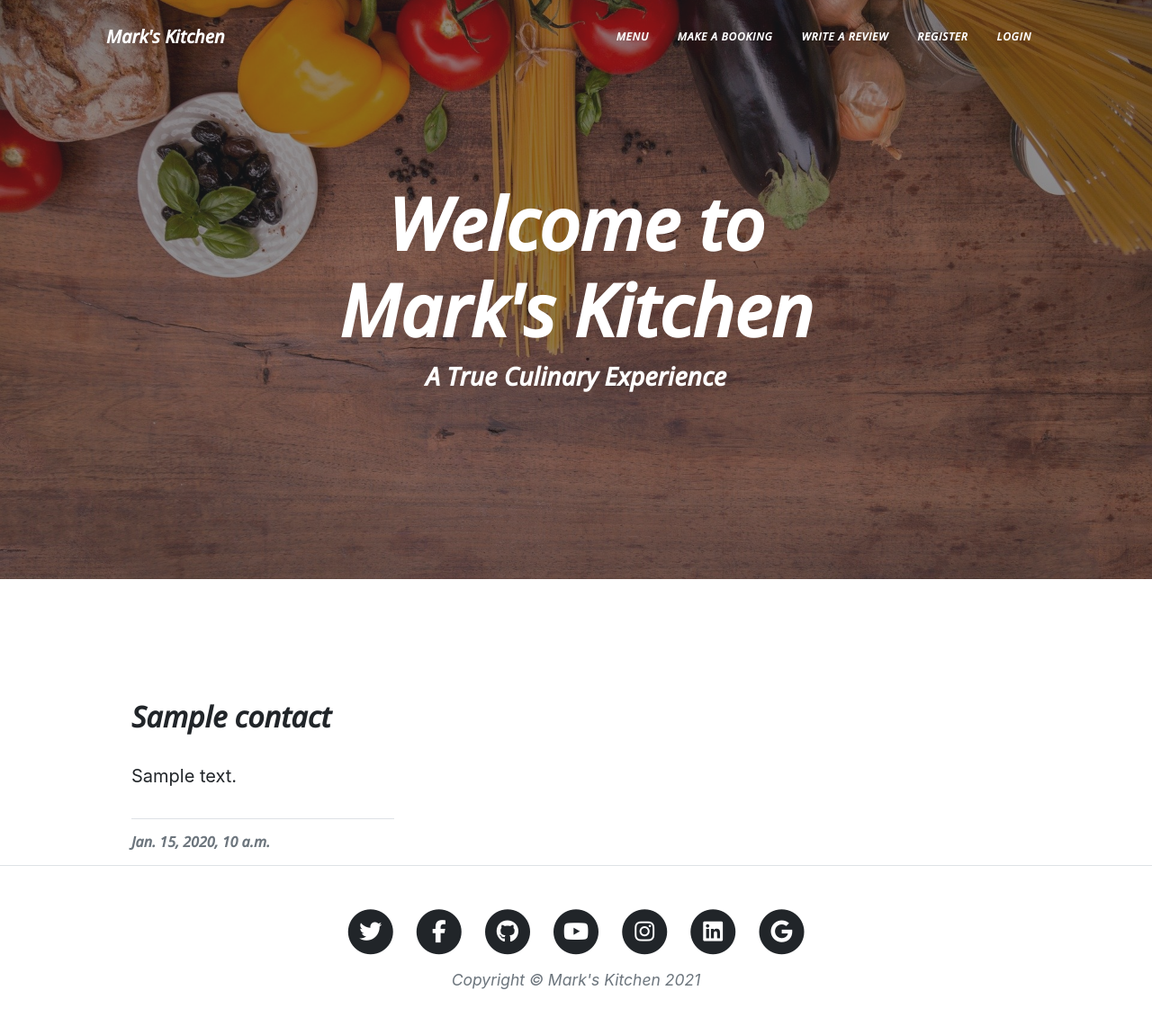
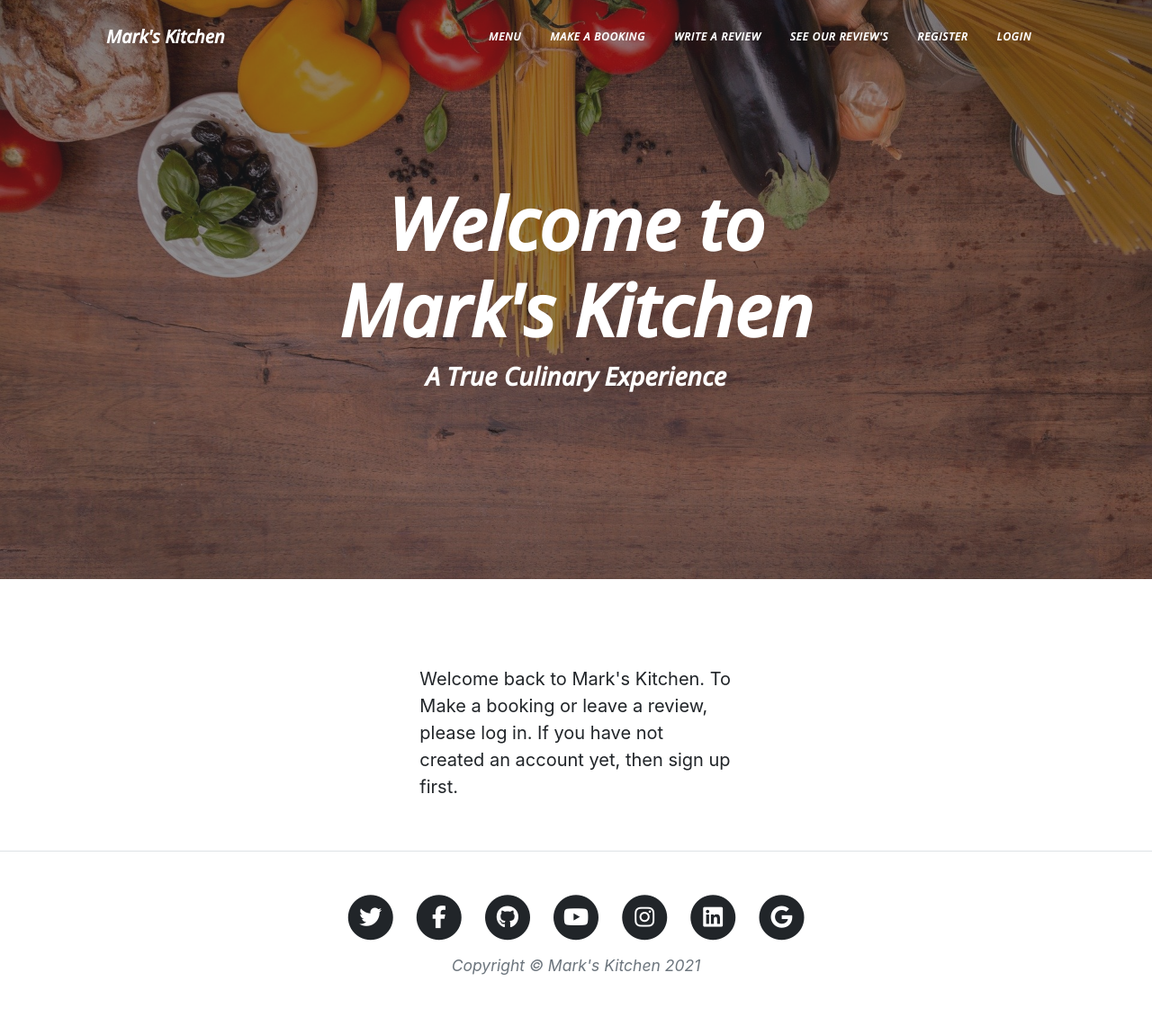
Before and after one commit to Code-Institute-Submissions/MarkReddy87-marks-kitchen_AprResub, a Django app: page /contact.html in a window 1280 px wide. Shown: the whole page at 90% size. After the commit the page ends 1084 px from the top, so only its background shows below. Run offline with Django 3.2, Linux system fonts and the light colour scheme; tables that the repository leaves empty hold one stand-in row (values such as "Sample post"); some libraries are stand-ins or nearby versions.

Commit message:
add review.html to hold review on a seperate page, update urls and  update views.py with both form views

```diff
--- a/food/urls.py
+++ b/food/urls.py
@@ -9,4 +9,5 @@ urlpatterns = [
     url(r'^favicon\.ico$',RedirectView.as_view(url='/static/images/favicon.ico')),
     path('contact.html', views.ContactList.as_view(), name='contact'),
     path('booking.html', views.BookingList.as_view(), name='booking'),
+    path('review.html', views.ShowContacts.as_view(), name='review'),
 ]
--- a/food/views.py
+++ b/food/views.py
@@ -1,9 +1,9 @@
-from django.shortcuts import render
+from django.shortcuts import render, get_object_or_404
 from django.template import loader
 from django.http import HttpResponse
 from django.views import generic, View
 from .models import Contact, Booking
-from .forms import ContactForm
+from .forms import ContactForm, BookingForm
 
 
 class ShowMenu(generic.ListView):
@@ -11,18 +11,41 @@ class ShowMenu(generic.ListView):
     queryset = HttpResponse
 
 
-class ContactList(generic.ListView):
+class ShowContacts(generic.ListView):
     model = Contact
     queryset = Contact.objects.filter(approved=True).order_by('created_on')
-    template_name = 'contact.html'
-    paginate_by = 6
+    template_name = 'review.html'
+    paginate_by = 9
 
-    # add contact fom view here
+
+class ContactList(generic.ListView):
+
+    def get(self, request, *args, **kwargs):
+
+        return render(
+            request,
+            'contact.html',
+            {
+                "contact_form": ContactForm()
+            },
+        )
+
+
+# class BookingList(generic.ListView):
+#     model = Booking
+#     queryset = Booking.objects.filter(approved=True).order_by('created_on')
+#     template_name = 'booking.html'
+#     paginate_by = 6
+
 
 class BookingList(generic.ListView):
-    model = Booking
-    queryset = Booking.objects.filter(approved=True).order_by('created_on')
-    template_name = 'booking.html'
-    paginate_by = 6
 
-    # add booking form view here
+    def get(self, request, *args, **kwargs):
+
+        return render(
+            request,
+            'booking.html',
+            {
+                "booking_form": BookingForm()
+            },
+        )
--- a/templates/base.html
+++ b/templates/base.html
@@ -41,6 +41,7 @@
                     <li class="nav-item"><a class="nav-link px-lg-3 py-3 py-lg-4" href="{% url 'menu' %}">Menu</a></li>
                     <li class="nav-item"><a class="nav-link px-lg-3 py-3 py-lg-4" href="{% url 'booking' %}">Make a Booking</a></li>
                     <li class="nav-item"><a class="nav-link px-lg-3 py-3 py-lg-4" href="{% url 'contact' %}">Write a Review</a></li>
+                    <li class="nav-item"><a class="nav-link px-lg-3 py-3 py-lg-4" href="{% url 'review' %}">See our Review's</a></li>
                     {% if user.is_authenticated %}
                     <li class="nav-item"><a class="nav-link px-lg-3 py-3 py-lg-4" href="{% url 'account_logout' %}">Logout</a></li>
                     {% else %}
--- a/templates/contact.html
+++ b/templates/contact.html
@@ -9,9 +9,9 @@
         <div class="row gx-4 gx-lg-5 justify-content-center">
             <div class="col-md-10 col-lg-8 col-xl-7">
                 {% if user.is_authenticated %}
-                <h3>Did you have a good time? Please fill out the form below to post a review to our site for everyone to
+                <h3>Did you have a good time? Please fill out the form below to post a review to our site for everyone
+                    to
                     see!!</h3>
-                <p>Posting as: {{ user.name }}</p>
                 <div class="my-5">
                     <form id="contactForm" method="post">
                         {{ contact_form | crispy }}
@@ -21,56 +21,19 @@
                             type="submit">Send</button>
                     </form>
                 </div>
+                {% else %}
+                <div class="row">
+                    <div class="col-md-8 mt-3 offset-md-2">
+
+                        <p>Welcome back to Mark's Kitchen. To Make a booking or leave a review, please
+                            log in. If you have
+                            not created an account yet, then sign up first.</p>
+                    </div>
+                </div>
                 {% endif %}
             </div>
         </div>
     </div>
 </main>
 
-<div class="container-fluid">
-    <div class="row">
-
-        <!-- Contact / Review Entries Column-->
-        <div class="col-12 mt-3 left">
-            <div class="row">
-                {% for contact in contact_list %}
-                <div class="col-md-4">
-                    <div class="card-mb-4">
-                        <div class="card-body">
-                            <div class="image-container">
-                                {% if "placeholder" in contact.image.url %}
-                                <img class="card-image-top" src="/static/assets/img/review.jpg">
-                                {% else %}
-                                <img class="card-image-top" src="{{ contact.image.url }}">
-                                {% endif %}
-                            </div>
-                            <h2 class="card-title">{{ contact.title }}</h2>
-                            <p class="card-text">{{ contact.body }}</p>
-                            <hr />
-                            <p class="card-text text-muted h6">{{ contact.created_on }}</p>
-                        </div>
-                    </div>
-                </div>
-                {% if forloop.counter|divisibleby:3 %}
-            </div>
-            <div class="row">
-                {% endif %}
-                {% endfor %}
-            </div>
-        </div>
-    </div>
-    {% if is_paginated %}
-    <nav aria-label="Page navigation">
-        <ul class="pagination justify-content-center">
-            {% if page_obj.has_previous %}
-            <li><a href="?page={{ page_obj.previous_page_number }}" class="page-link"> &laquo; PREV</a></li>
-            {% endif %}
-            {% if page_obj.has_next %}
-            <li><a href="?page={{ page_obj.next_page_number }}" class="page-link"> NEXT &raquo;</a></li>
-            {% endif %}
-        </ul>
-    </nav>
-    {% endif %}
-</div>
-
 {% endblock %}
```
Also changed, not shown: templates/booking.html (+13 -2 lines), templates/review.html (added, +51 -0 lines).
